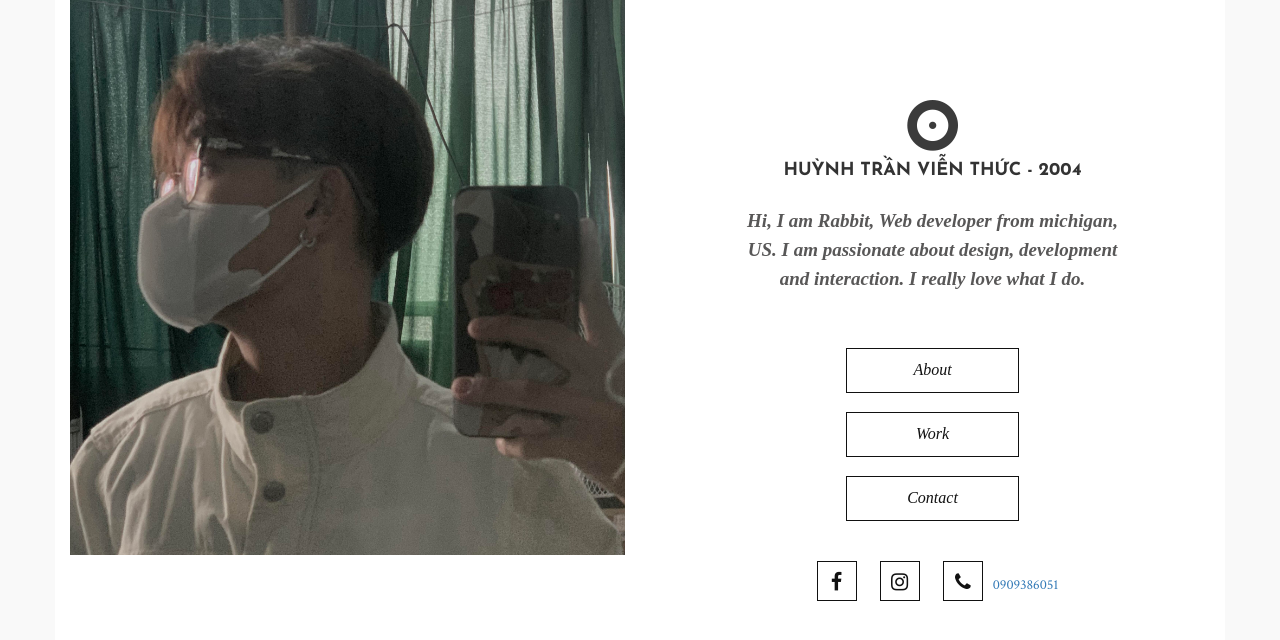
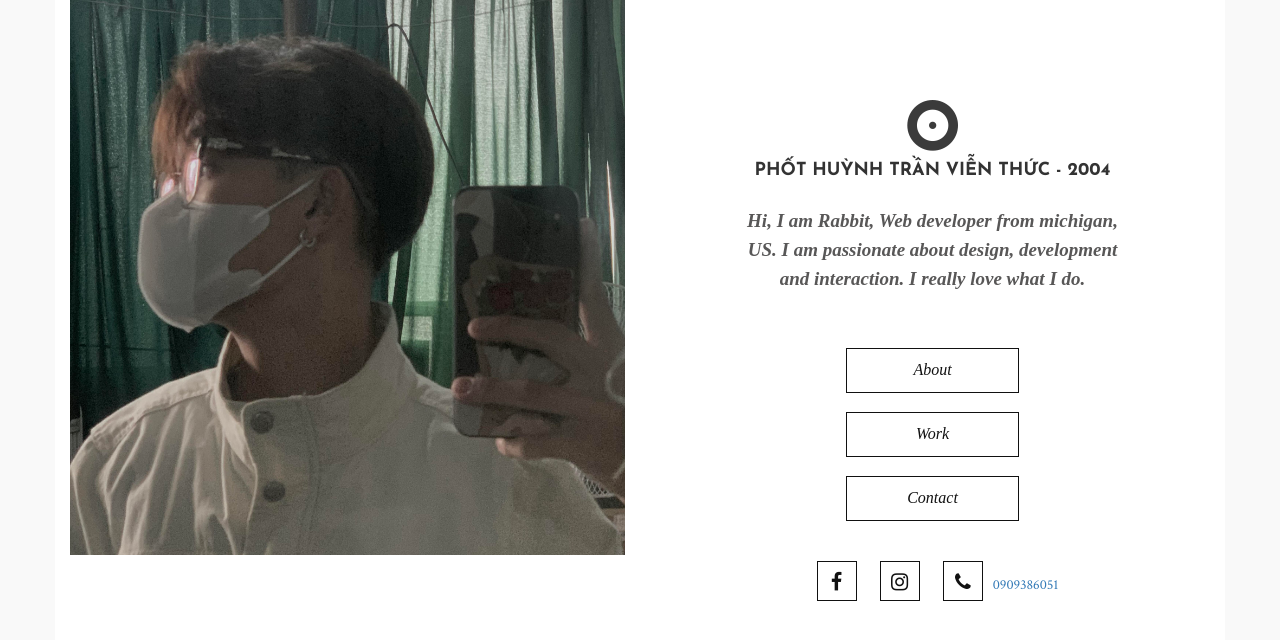
Before and after one commit to HcThanh-IT/HTVienThuc, a plain HTML site: page index.html in a window 1280 px wide. Drawn offline with nearby package versions, Linux system fonts and the light colour scheme.

Commit message:
Update index.html

```diff
--- a/index.html
+++ b/index.html
@@ -30,7 +30,7 @@
                     <div id = "index_right" class="col-md-6 text-center right">
                         <div class="logo">
                             <img src="assets/images/logo.png">
-                            <h4>HUỲNH TRẦN VIỄN THỨC - 2004</h4>
+                            <h4>PHỐT HUỲNH TRẦN VIỄN THỨC - 2004</h4>
                         </div>
                         <p class="home-description">
                             Hi, I am Rabbit, Web developer from michigan, US. I am passionate about design, development and interaction. I really love what I do.
```
